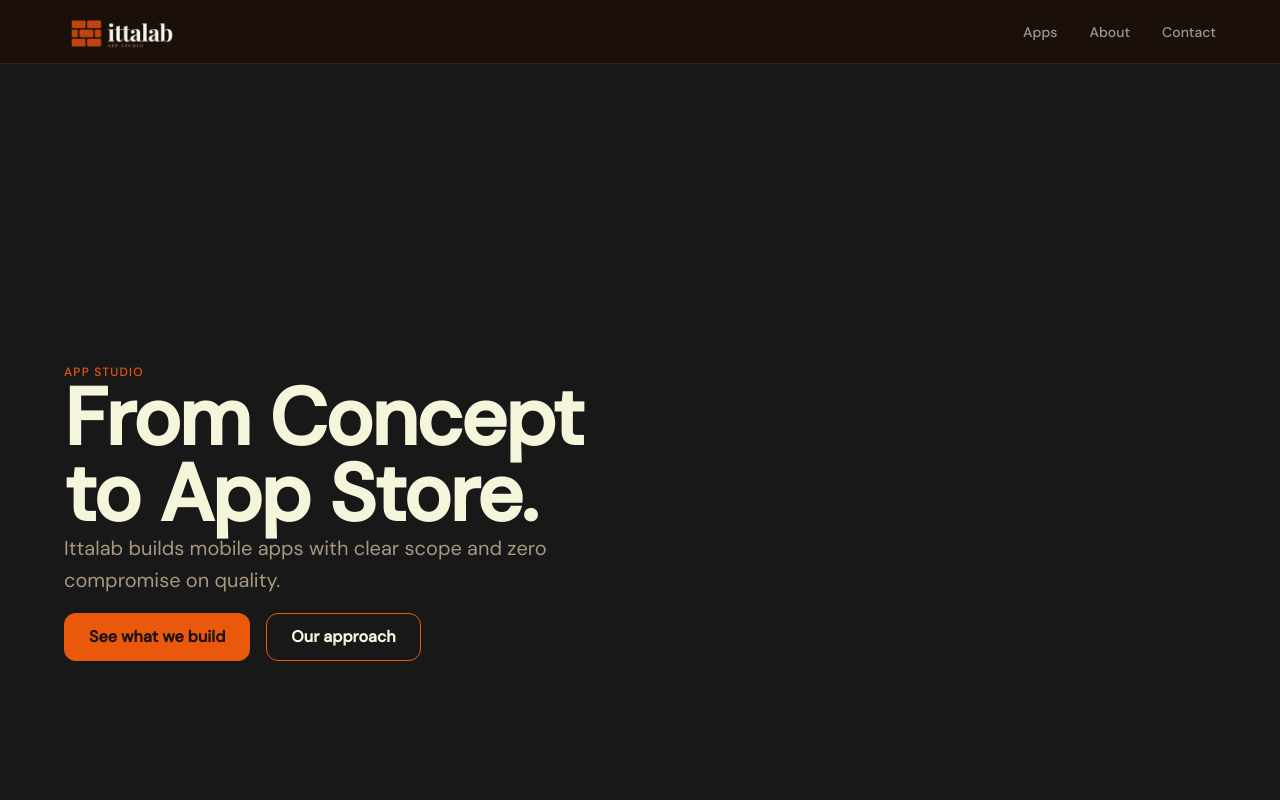
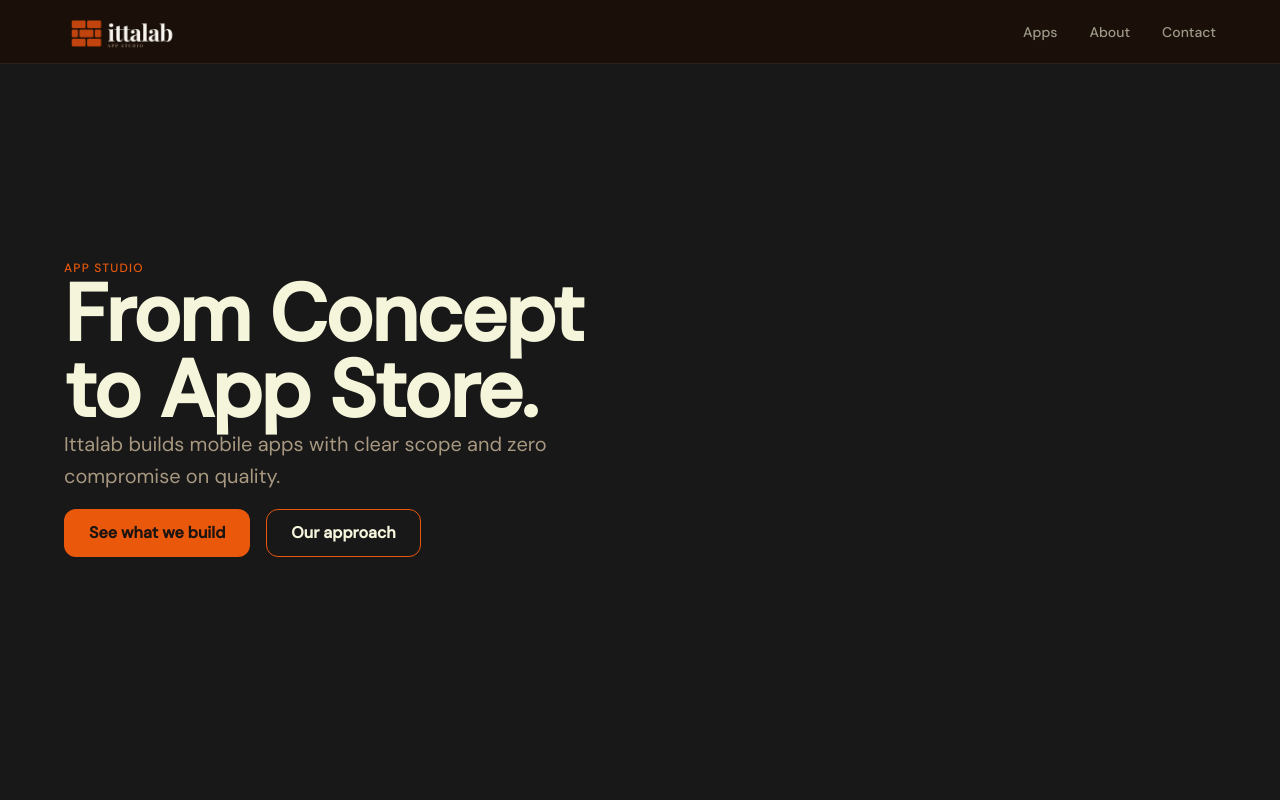
Before and after one commit to ittalab/ittalab-wesbite, a Next.js app: page / in a window 1280 px wide. Shown: the top 800 px of the page. Built offline with nearby package versions, Linux system fonts and the light colour scheme.

Commit message:
reduced header height

```diff
--- a/app/layout.tsx
+++ b/app/layout.tsx
@@ -48,7 +48,7 @@ export default function RootLayout({
     >
       <body className="antialiased bg-background text-foreground min-h-screen flex flex-col">
         <Navbar />
-        <main className="flex-1 pt-24 lg:pt-28">{children}</main>
+        <main className="flex-1 pt-16">{children}</main>
         <Footer />
       </body>
     </html>
--- a/components/home/HeroSection.tsx
+++ b/components/home/HeroSection.tsx
@@ -28,7 +28,7 @@ const totalHeadlineDuration = words.length * 0.12 + 0.35; // last word delay + i
 
 export default function HeroSection() {
   return (
-    <section className="min-h-screen flex items-center py-20 lg:py-24">
+    <section className="min-h-[calc(100vh-4rem)] flex items-center pt-8 pb-16 sm:pt-10 sm:pb-20 lg:pt-12 lg:pb-24">
       <div className="container mx-auto px-6 lg:px-16">
         <div className="grid lg:grid-cols-2 gap-8 md:gap-12 lg:gap-16 items-center">
 
```
